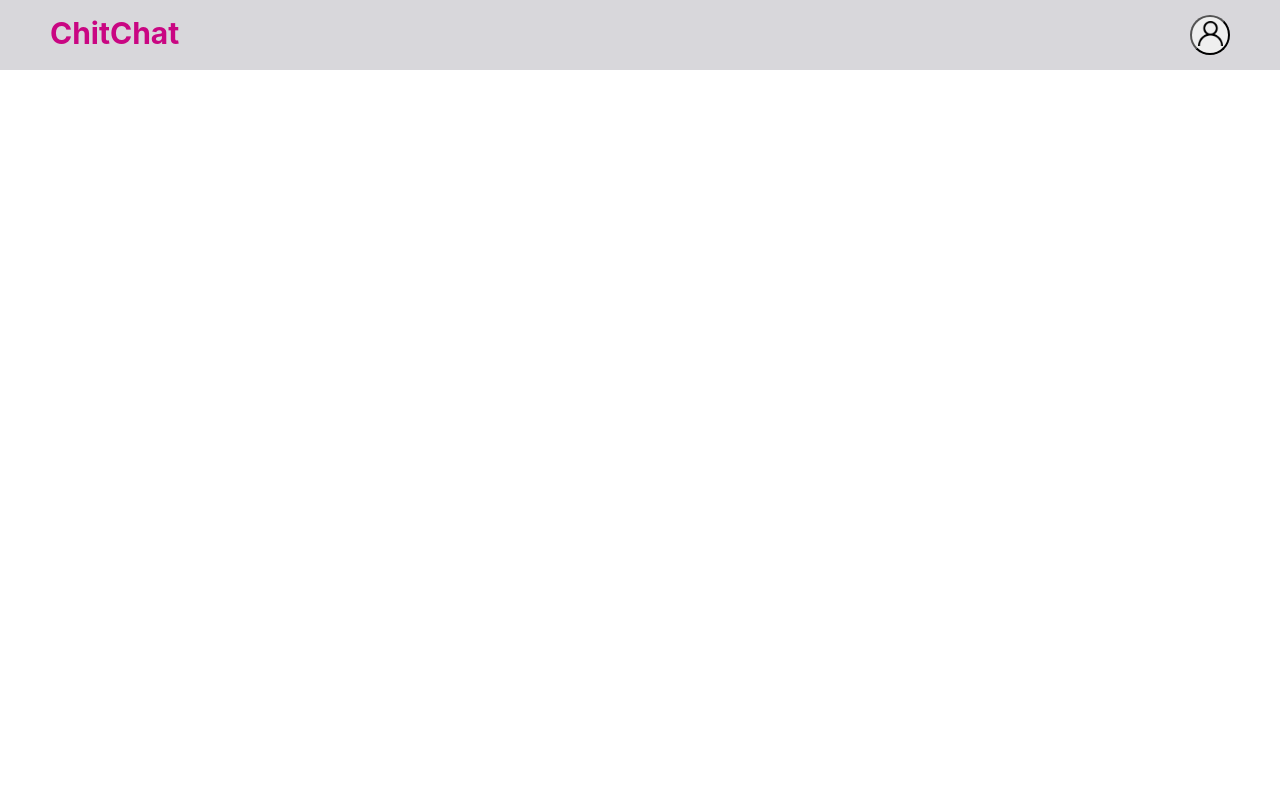
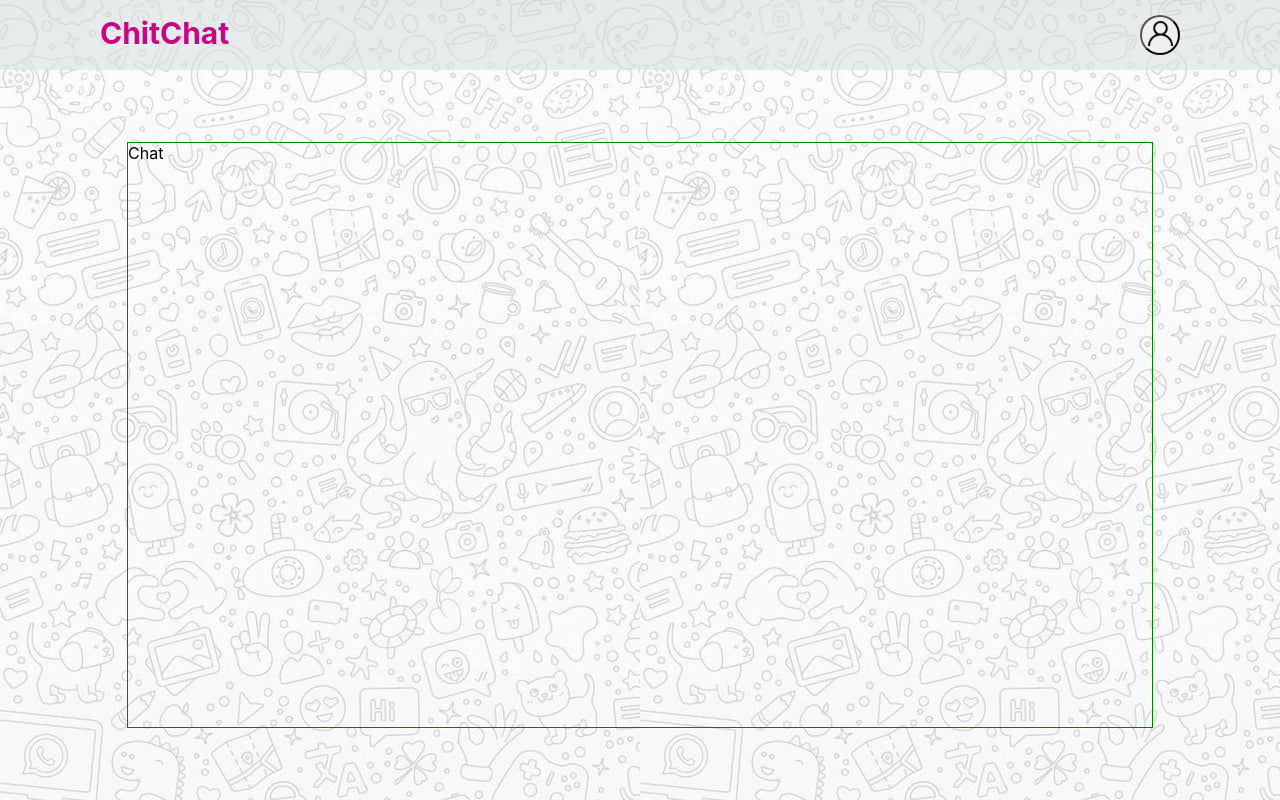
Before and after one commit to lx-DaryaLiashchynskaya/chat, a React (Create React App) app: page / in a window 1280 px wide. Built offline with nearby package versions, Linux system fonts and the light colour scheme.

Commit message:
set chat body to the center of page

```diff
--- a/src/App.css
+++ b/src/App.css
@@ -1,38 +1,4 @@
-.App {
-  text-align: center;
+.body {
+  background-image: url("./assets/icons/wallpaper.jpg");
+  height: 100vh;
 }
-
-.App-logo {
-  height: 40vmin;
-  pointer-events: none;
-}
-
-@media (prefers-reduced-motion: no-preference) {
-  .App-logo {
-    animation: App-logo-spin infinite 20s linear;
-  }
-}
-
-.App-header {
-  background-color: #282c34;
-  min-height: 100vh;
-  display: flex;
-  flex-direction: column;
-  align-items: center;
-  justify-content: center;
-  font-size: calc(10px + 2vmin);
-  color: white;
-}
-
-.App-link {
-  color: #61dafb;
-}
-
-@keyframes App-logo-spin {
-  from {
-    transform: rotate(0deg);
-  }
-  to {
-    transform: rotate(360deg);
-  }
-}
--- a/src/App.tsx
+++ b/src/App.tsx
@@ -1,11 +1,13 @@
-import React from 'react';
-import './App.css';
-import {Header} from "./components/Header/Header";
+import React from "react";
+import "./App.css";
+import { Header } from "./components/Header/Header";
+import { ChatBody } from "./components/ChatBody/ChatBody";
 
 function App() {
   return (
-    <div className="App">
-     <Header />
+    <div className="body">
+      <Header />
+      <ChatBody />
     </div>
   );
 }
--- /dev/null
+++ b/src/components/ChatBody/ChatBody.scss
@@ -0,0 +1,15 @@
+@import "./src/styles/sizes";
+
+.chatBodyContainer{
+  width: 100%;
+  height: calc((100% - (#{$header-height} + #{$header-vertical-padding}*2)));
+  display:flex;
+  align-items: center;
+  justify-content: center;
+}
+
+.chatBody {
+  height: 80%;
+  width: 80%;
+  border:1px solid green;
+}
--- /dev/null
+++ b/src/components/ChatBody/ChatBody.tsx
@@ -0,0 +1,16 @@
+import React from "react";
+import "./ChatBody.scss";
+
+export const ChatBody = () => {
+    const onEnterHandler = () => {
+        console.log("click");
+    };
+
+    return (
+        <div className={"chatBodyContainer"}>
+            <div className={"chatBody"}>
+                Chat
+            </div>
+        </div>
+    );
+};
--- a/src/components/Header/Header.scss
+++ b/src/components/Header/Header.scss
@@ -5,8 +5,8 @@
 .header {
   position: sticky;
   background-color: $header-background-color;
-  height: 40px;
-  padding: 15px 50px;
+  height: $header-height;
+  padding: $header-vertical-padding 100px;
   display: flex;
   justify-content: space-between;
 }
--- a/src/styles/colors.scss
+++ b/src/styles/colors.scss
@@ -1,3 +1,3 @@
-$header-background-color: rgba(200, 198, 204, 0.7);
+$header-background-color: rgba(218, 225, 227, 0.6);
 
 $header-color: #c90682;
--- a/src/styles/sizes.scss
+++ b/src/styles/sizes.scss
@@ -8,3 +8,5 @@ $font-sizes: (
 );
 
 $circle-button-size: 40px;
+$header-height: 40px;
+$header-vertical-padding: 15px;
```
